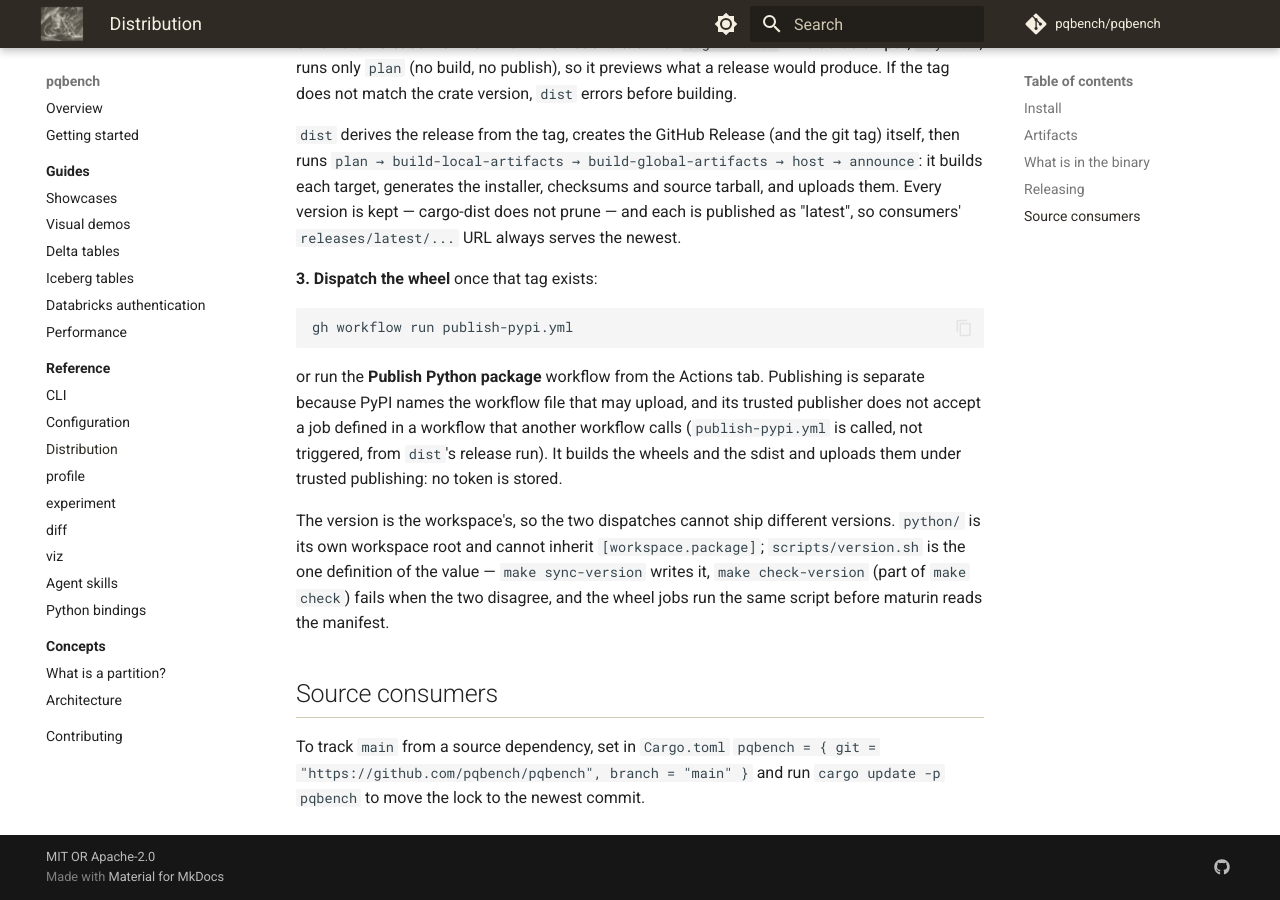
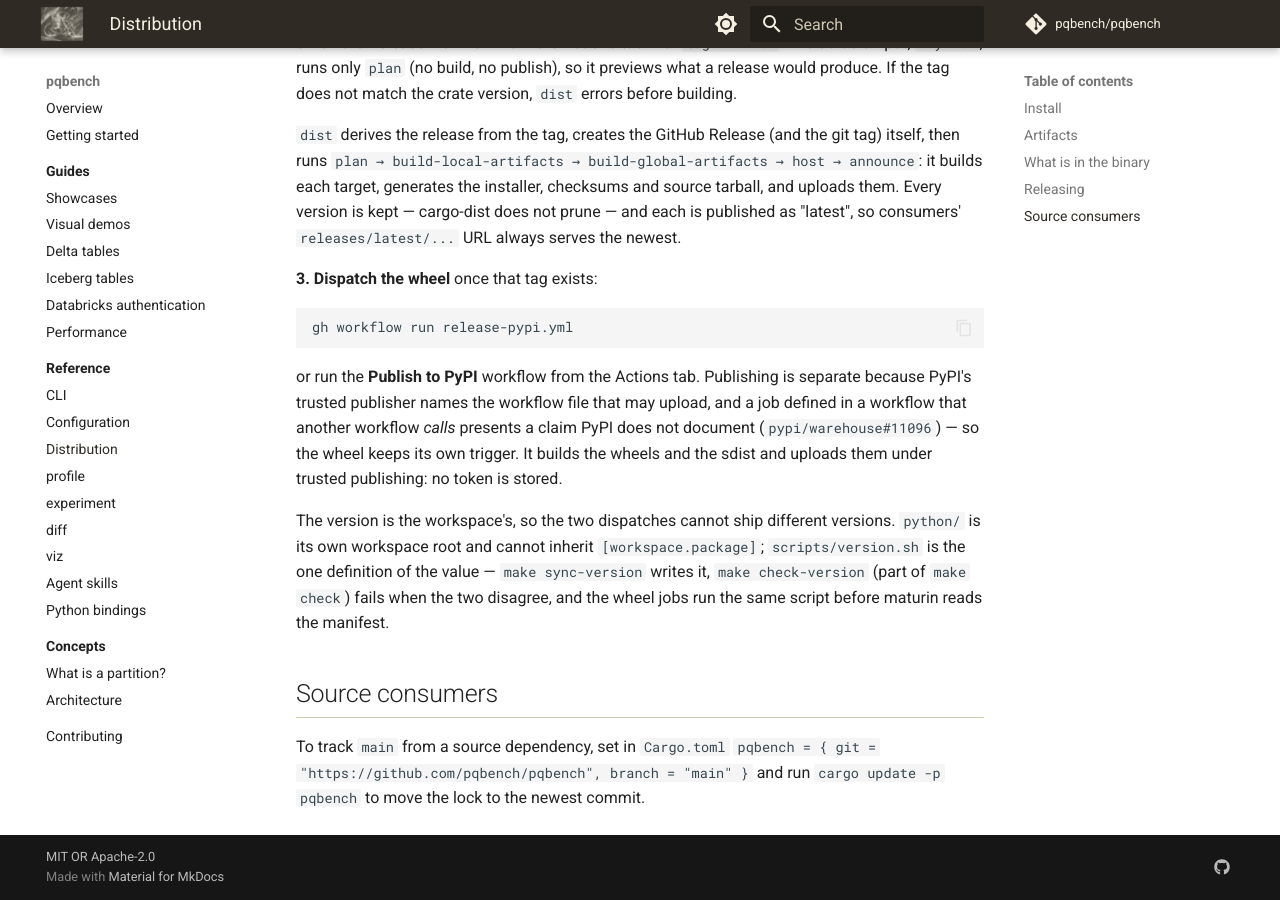
Before and after one commit to pqbench/pqbench, an MkDocs documentation site: the page built from docs/distribution.md, in a window 1280 px wide and 900 px high, scrolled down 2605 px. Built offline with MkDocs 1.6.1 and Material for MkDocs 9.7.7, drawn with Linux system fonts in a browser that asks for light colours; comment, search, counter and statistics services are not loaded.

Commit message:
docs(python): name the PyPI workflow for its channel (#125)
* docs(python): name the PyPI workflow for its channel

The workflow's `name:` was the only thing in the story that said "Python" — the
file (`publish-pypi.yml`), the publish job (`Publish to PyPI`) and the README's
section all say PyPI — so it is `Publish to PyPI` now, and the docs that named
the Actions-tab entry follow it.

`docs/distribution.md` also described the old wiring: it said
`publish-pypi.yml` "is called, not triggered, from `dist`'s release run", which
stopped being true when publishing stayed separate. The paragraph now gives the
reason that holds — PyPI's trusted publisher names the workflow file that may
upload, and a job defined in a workflow another workflow *calls* presents a
claim PyPI does not document (pypi/warehouse#11096), so the wheel keeps its own
trigger.

The README's "manylinux, macOS, and Windows wheels" drops Windows: the wheel
matrix is the four targets the binary release builds.

* docs(python): rename the PyPI workflow after the release it belongs to

`release.yml` (the binaries) and `publish-pypi.yml` (the wheel) were the two
names for one idea. The file is `release-pypi.yml` now — same `release-` prefix
as `dist`'s generated workflow, channel after it — while its `name:` says what it
does, `Publish to PyPI`, matching its publish job and the README section.

The file name is what PyPI's trusted publisher and `gh workflow run` name, so the
publisher entry has to move with it: owner `pqbench`, project `pqbench`,
workflow `release-pypi.yml`, environment `pypi`. Nothing else changes; 0.0.2 is
already published, and the next release is the first that needs the new entry.

````diff
--- a/docs/distribution.md
+++ b/docs/distribution.md
@@ -131,14 +131,14 @@
 **3. Dispatch the wheel** once that tag exists:
 
 ```sh
-gh workflow run publish-pypi.yml
+gh workflow run release-pypi.yml
 ```
 
-or run the **Publish Python package** workflow from the Actions tab. Publishing
-is separate because PyPI names the workflow file that may upload, and its
-trusted publisher does not accept a job defined in a workflow that another
-workflow calls (`publish-pypi.yml` is called, not triggered, from `dist`'s
-release run). It builds the wheels and the sdist and uploads them under trusted
+or run the **Publish to PyPI** workflow from the Actions tab. Publishing is
+separate because PyPI's trusted publisher names the workflow file that may
+upload, and a job defined in a workflow that another workflow *calls* presents a
+claim PyPI does not document (`pypi/warehouse#11096`) — so the wheel keeps its
+own trigger. It builds the wheels and the sdist and uploads them under trusted
 publishing: no token is stored.
 
 The version is the workspace's, so the two dispatches cannot ship different
````
Also changed, not shown: python/README.md (+5 -5 lines), 2 other files.
